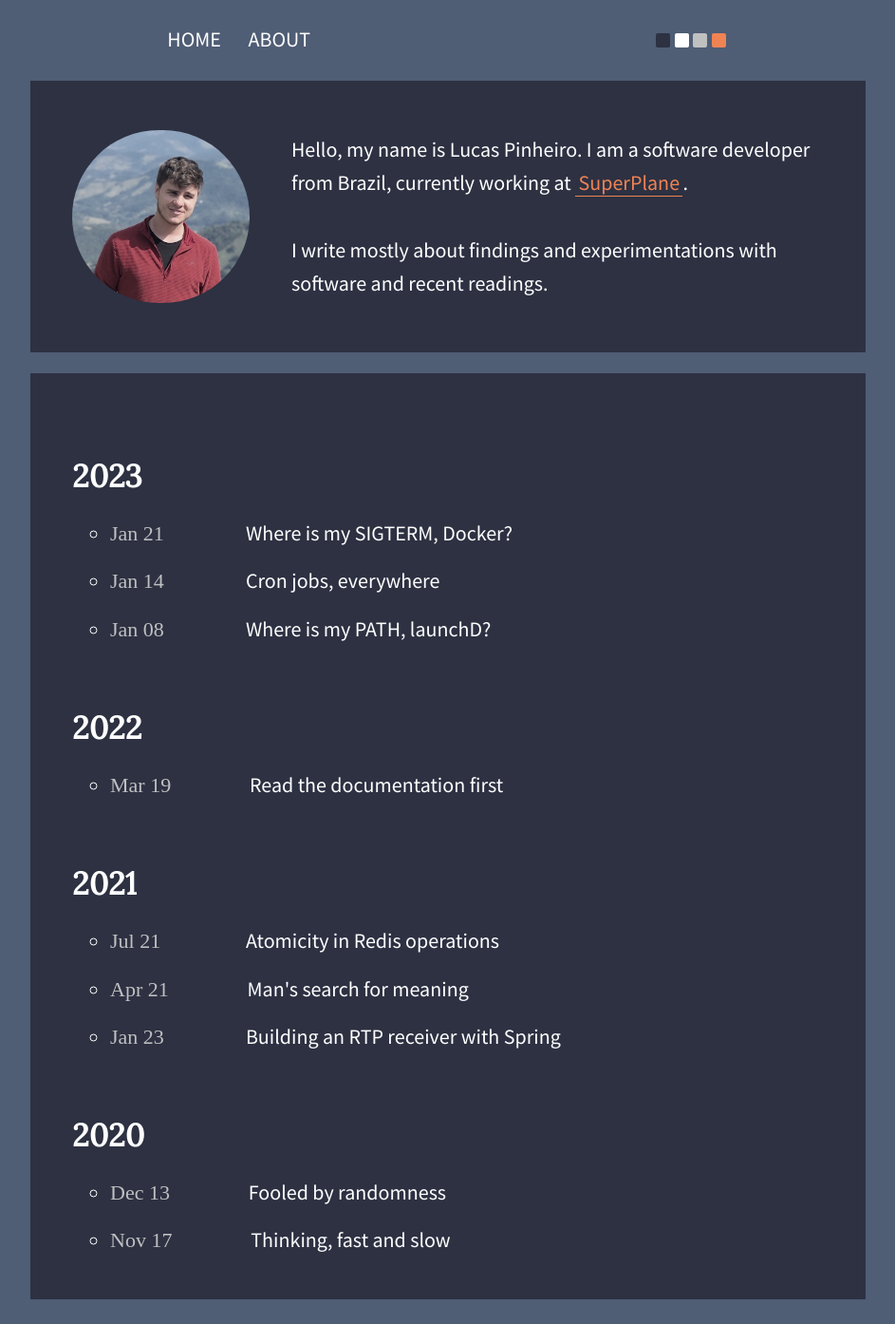
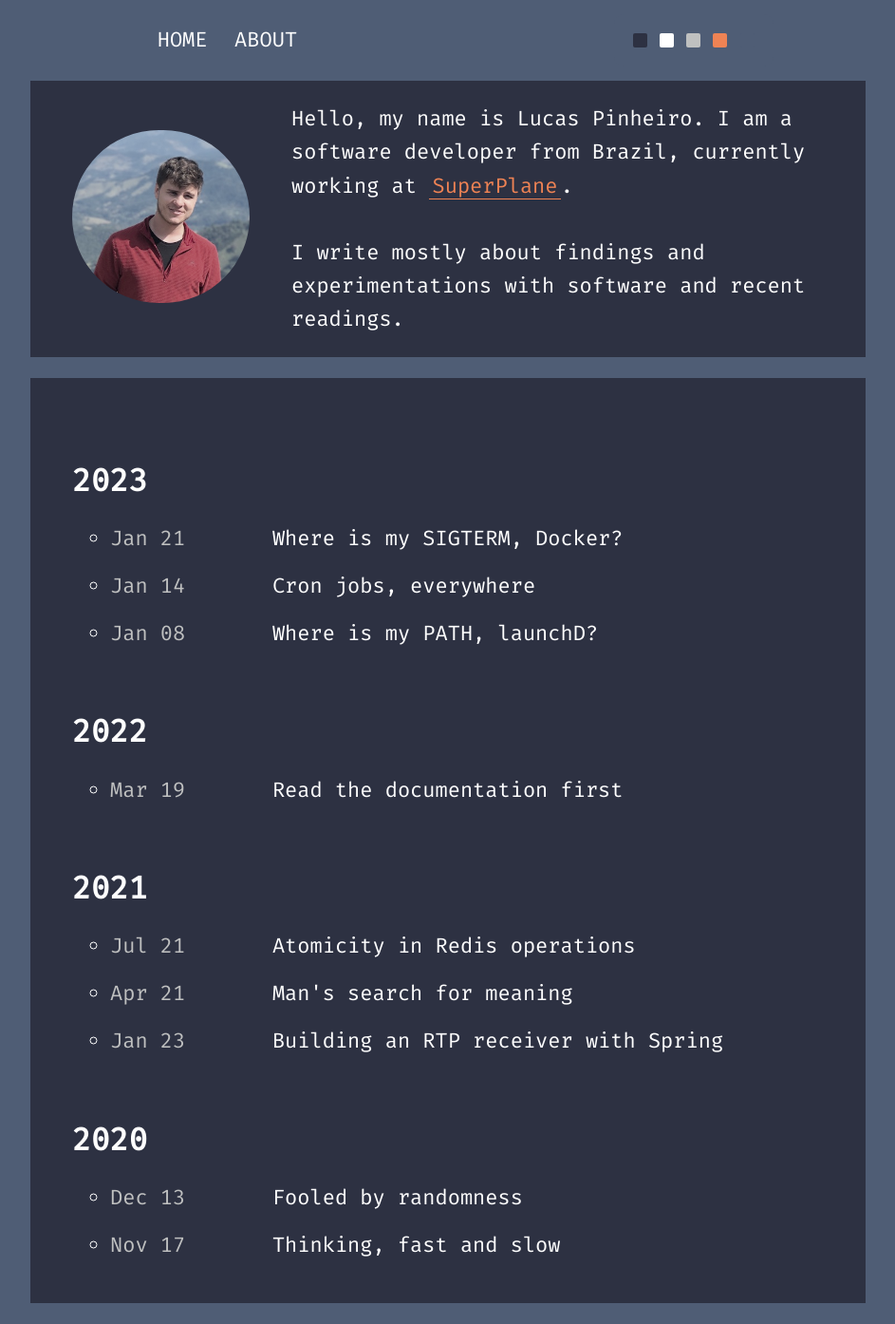
Before and after one commit to lucaspin/lucaspin.github.io, a Jekyll site: the page built from index.md, in a window 1280 px wide. Shown: the whole page at 95% size, without its empty margins (168-1111 px from the left). Built offline with Jekyll 4.4.1, drawn with Linux system fonts in a browser that asks for light colours.

Commit message:
Switch site body font to monospace (Fira Mono)
Co-authored-by: Lucas Pinheiro <lucas@superplane.com>
Signed-off-by: SuperPlane Agent <superplaneagent@superplane.com>

```diff
--- a/_includes/head.html
+++ b/_includes/head.html
@@ -17,7 +17,7 @@
   <link rel="stylesheet" href="/public/css/wombat.css">
 
   <link rel="preconnect" href="https://fonts.gstatic.com">
-  <link href="https://fonts.googleapis.com/css2?family=Fira+Mono&family=Source+Sans+Pro&family=Lora&display=swap" rel="stylesheet">
+  <link href="https://fonts.googleapis.com/css2?family=Fira+Mono&display=swap" rel="stylesheet">
 
   <!-- RSS -->
   <link rel="alternate" type="application/rss+xml" title="RSS" href="/atom.xml">
--- a/public/css/index.css
+++ b/public/css/index.css
@@ -69,7 +69,7 @@ html, body {
 }
 
 html {
-  font-family: 'Source Sans Pro', Helvetica, Arial, sans-serif;
+  font-family: "Fira Mono", monospace;
   font-size: 18px;
   line-height: 1.6;
 }
@@ -144,7 +144,7 @@ h1, h2, h3, h4, h5, h6 {
   margin: 3rem 0 1rem 0;
   font-weight: bold;
   line-height: 1.25;
-  font-family: 'Lora';
+  font-family: "Fira Mono", monospace;
 }
 
 p {
@@ -163,7 +163,7 @@ blockquote {
   color: var(--darker-text-color);
   border-left: .1rem solid #e5e5e5;
   font-style: italic;
-  font-family: "Crimson Pro";
+  font-family: "Fira Mono", monospace;
   font-size: 24px;
 }
 
@@ -316,12 +316,12 @@ img {
 }
 
 .posts-year {
-  font-family: 'Lora';
+  font-family: "Fira Mono", monospace;
 }
 
 .post-date,
 .post-meta {
-  font-family: "Crimson Pro";
+  font-family: "Fira Mono", monospace;
 }
 
 .post-meta {
@@ -349,7 +349,7 @@ img {
   width: 20%;
   font-size: 85%;
   padding: 15px;
-  font-family: "Crimson Pro";
+  font-family: "Fira Mono", monospace;
 }
 
 @media(max-width: 1024px) {
```
